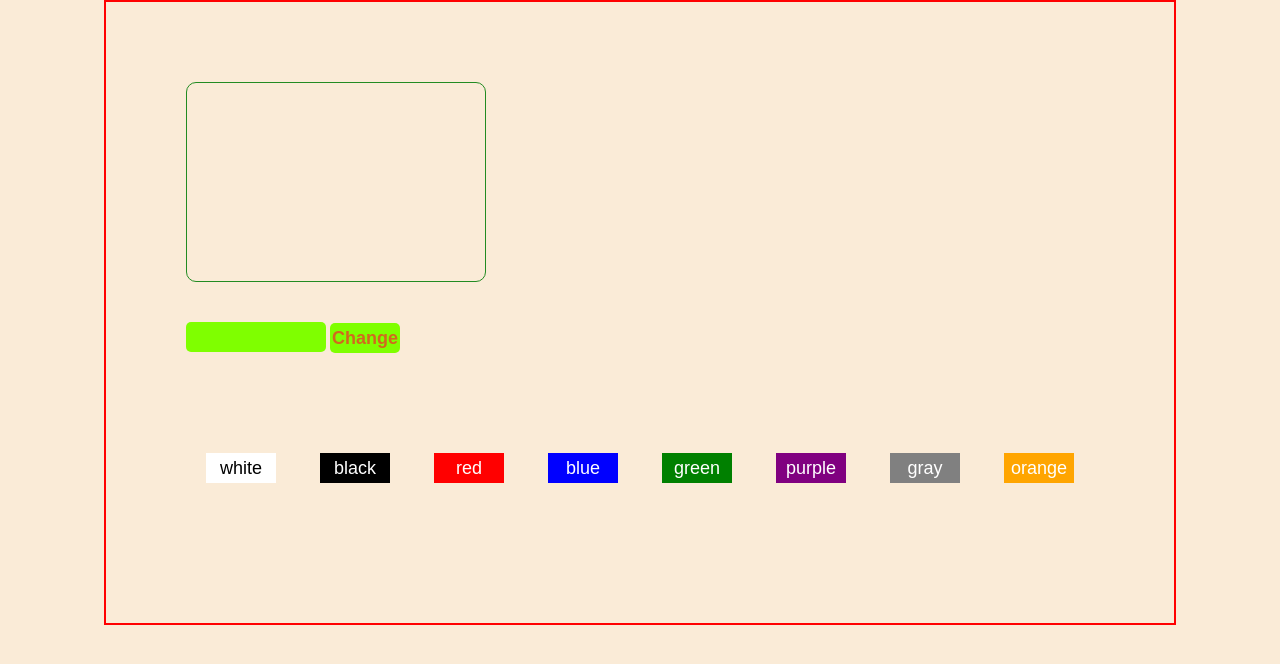
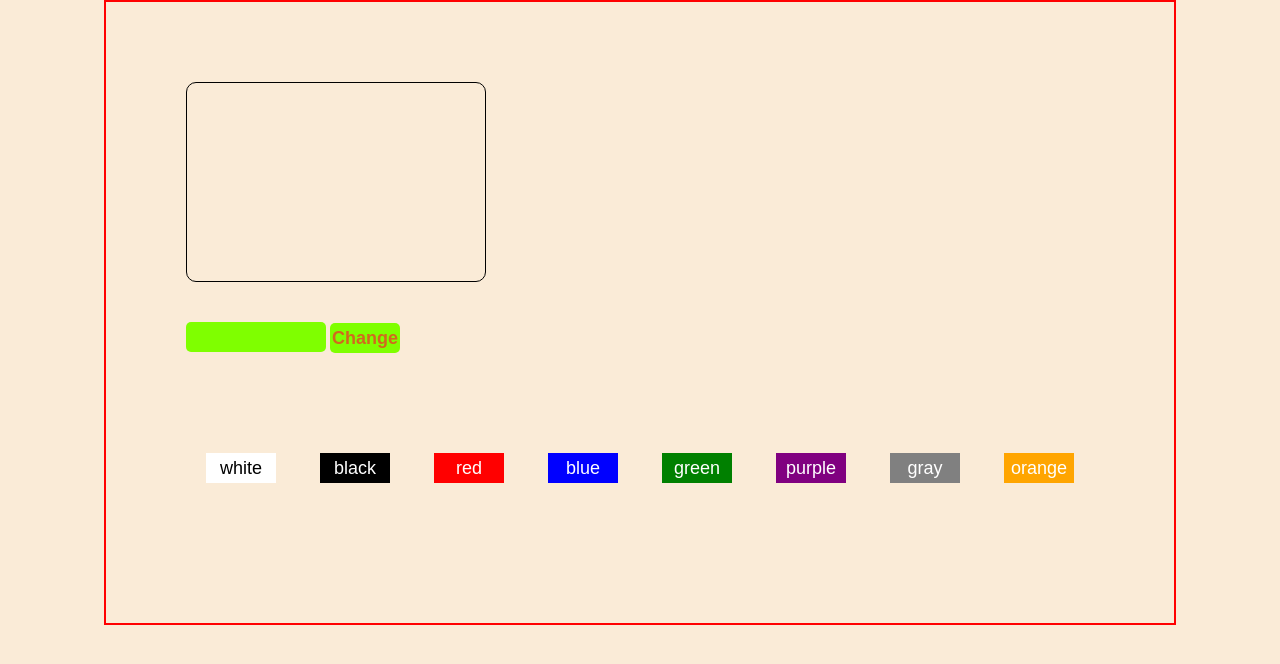
Before and after one commit to faris1208/pharis19, a plain HTML site: page index.html in a window 1280 px wide. Drawn offline with Linux system fonts and the light colour scheme.

Commit message:
border color update

```diff
--- a/style.scss
+++ b/style.scss
@@ -25,7 +25,7 @@ body{
     width: 100%;
     height: 200px;
     background-color: antiquewhite;
-    border: 1px solid forestgreen;
+    border: 1px solid rgb(0, 0, 0);
     border-radius: 10px;
 }
 
```
Also changed, not shown: style.css, 1 other file.
